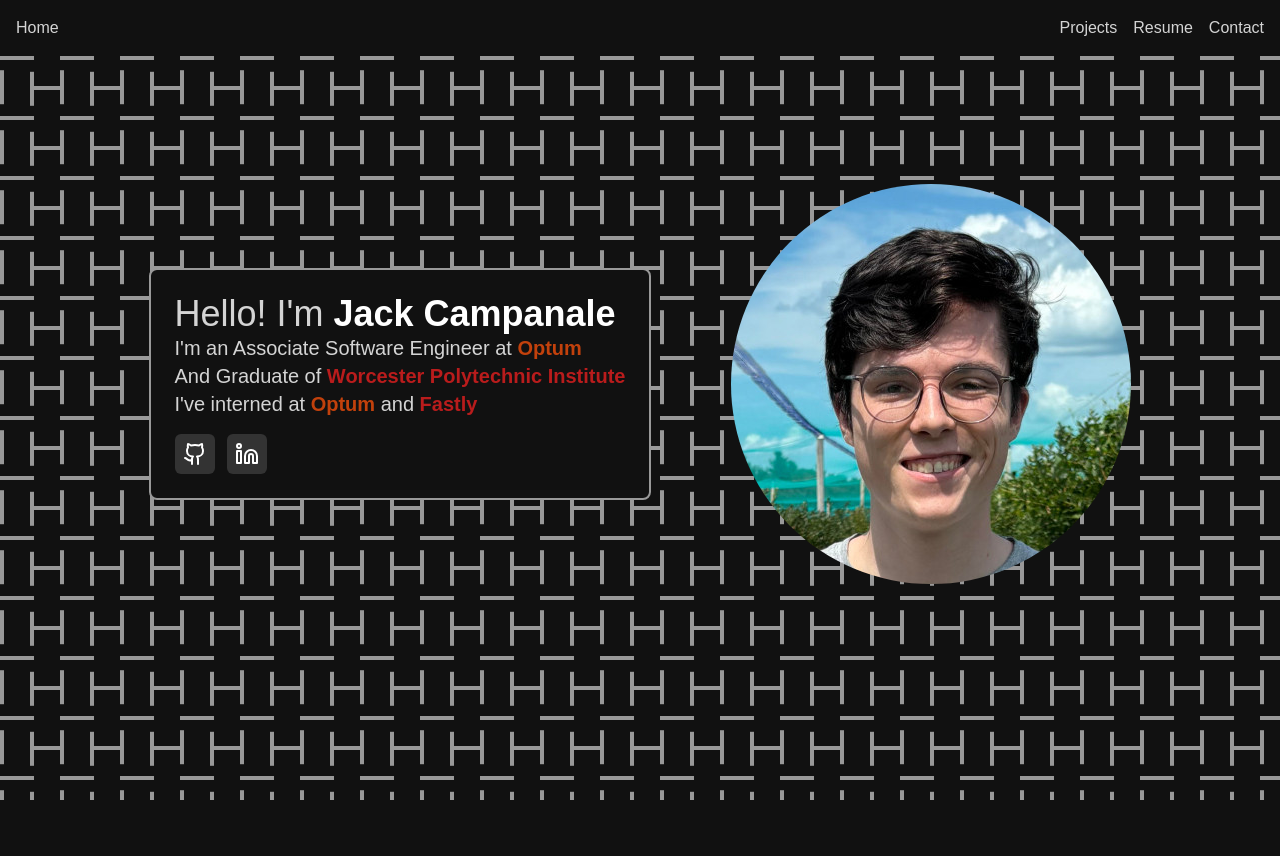
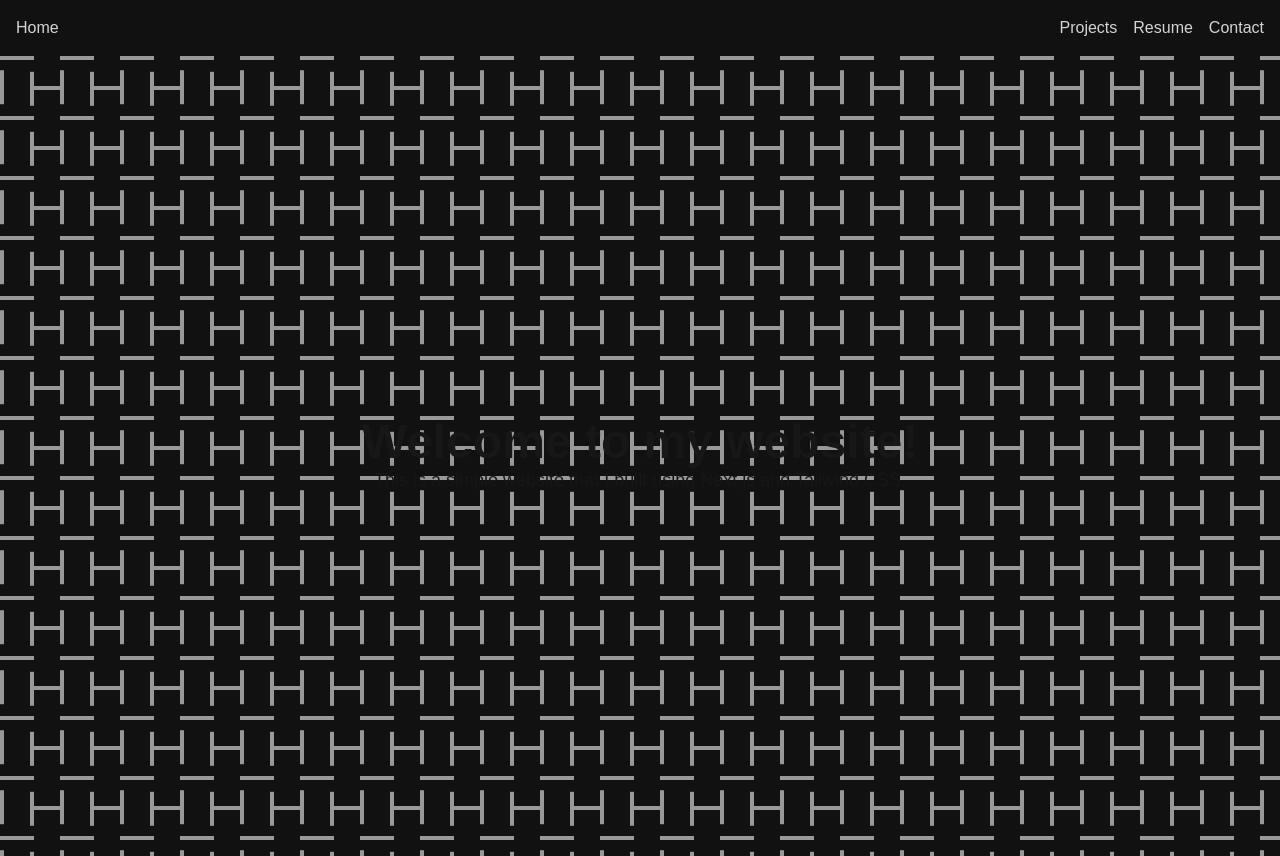
Before and after one commit to jcampanale-13/my-website, a Next.js app: page /my-website/ in a window 1280 px wide. Before the commit the page ends 800 px from the top, so only its background shows below. Built offline with nearby package versions, Linux system fonts and the light colour scheme.

Commit message:
fix routing

```diff
--- a/app/components/navbar/navbar.tsx
+++ b/app/components/navbar/navbar.tsx
@@ -3,7 +3,7 @@
 export const NavBar = () => {
     return(
         <nav className="flex justify-between bg-[#111111] p-4 text-neutral-300">
-            <Link href="/" className="hover:underline hover:text-white">
+            <Link href="/home" className="hover:underline hover:text-white">
                 Home
             </Link>
             <div className="flex gap-4">
--- a/app/components/home/home.tsx
+++ b/app/home/page.tsx
@@ -1,10 +1,10 @@
 import Image from "next/image"
-import profile from "../../../public/profile.jpg"
+import profile from "../../public/profile.jpg"
 import { Github, Linkedin } from "lucide-react"
 import Link from "next/link"
 import { ROUTING_CONSTANTS } from "@/app/constants/routing.constants"
 
-export const HomePage = () => {
+export default function Home() {
     return (
         <div className="flex flex-wrap items-center space-x-20 justify-center my-32">
             <div className="rounded-lg bg-[#111111] text-neutral-300 p-6 border-2 border-[#999] ">
--- a/app/page.tsx
+++ b/app/page.tsx
@@ -1,9 +1,9 @@
-import { HomePage } from "./components/home/home";
 
 export default function Home() {
-  return (
-    <div>
-      <HomePage/>
-    </div>
-  );
+    return (
+        <div className="flex flex-col items-center justify-center h-screen">
+            <h1 className="text-5xl font-bold text-center">Welcome to my website!</h1>
+            <p className="text-lg text-center">This is a simple website that I built using Next.js and Tailwind CSS.</p>
+        </div>
+    );
 }
```
